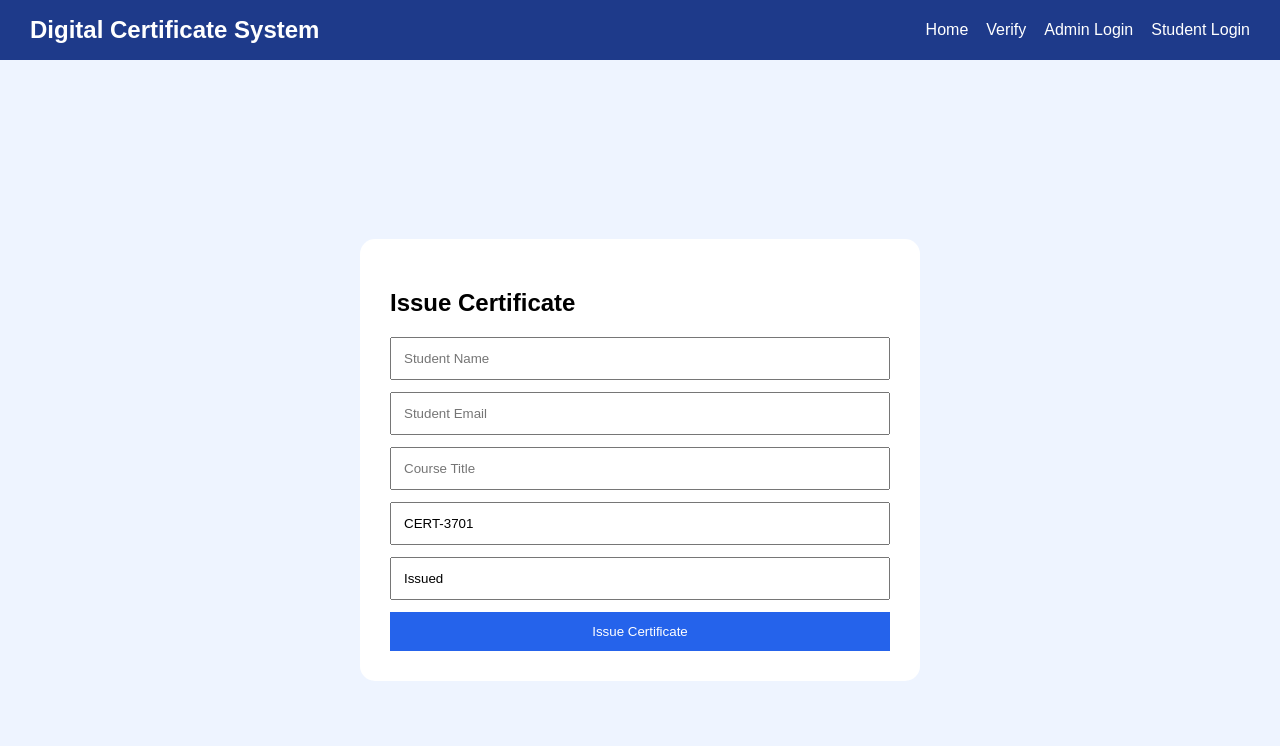
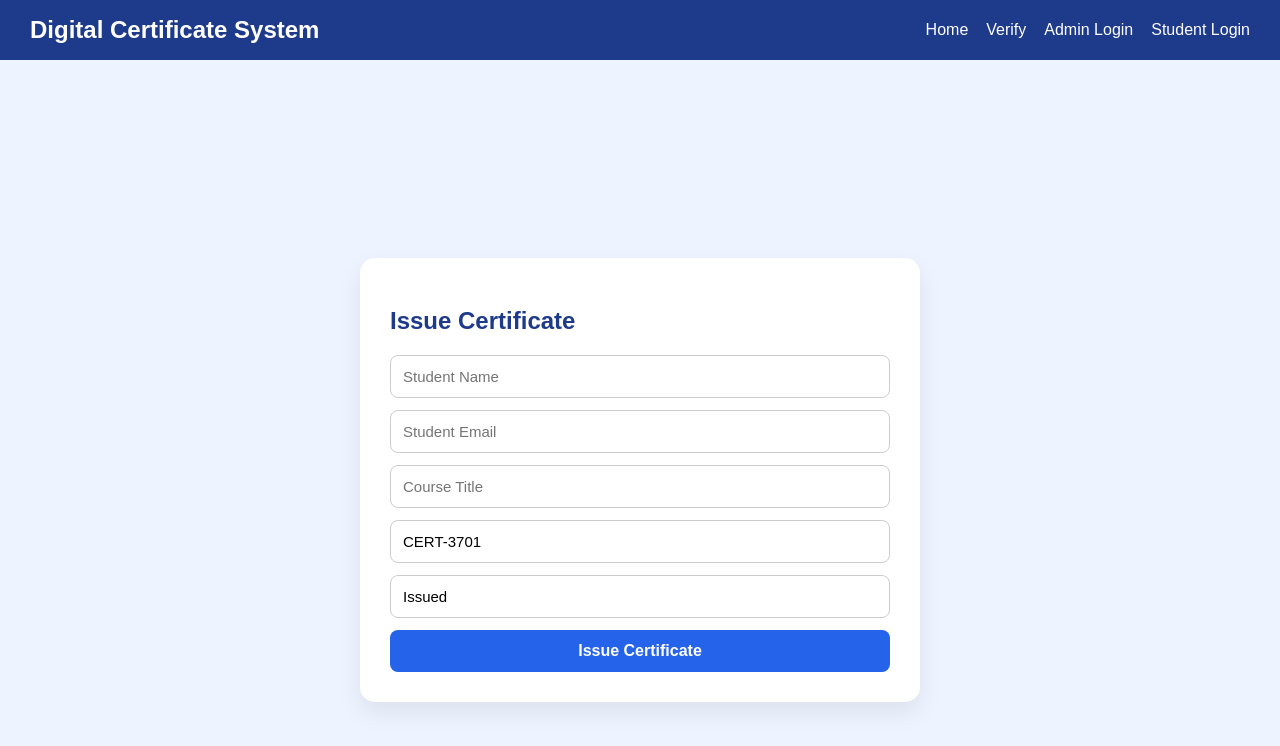
Before and after one commit to pravallikakonada/digital-certificate-issue, a React (Vite) app: page /issue in a window 1280 px wide. Shown: the top 746 px of the page. Built offline with nearby package versions, Linux system fonts and the light colour scheme; sample sign-in values are in the browser's storage.

Commit message:
show real certificate issue error

```diff
--- a/src/pages/IssueCertificate.jsx
+++ b/src/pages/IssueCertificate.jsx
@@ -14,10 +14,14 @@ const IssueCertificate = () => {
   const [status, setStatus] = useState("Issued");
   const [loading, setLoading] = useState(false);
 
+  const generateNewCertificateId = () => {
+    return "CERT-" + Math.floor(1000 + Math.random() * 9000);
+  };
+
   const handleSubmit = async (e) => {
     e.preventDefault();
 
-    if (!studentName || !studentEmail || !courseTitle) {
+    if (!studentName.trim() || !studentEmail.trim() || !courseTitle.trim()) {
       alert("All fields fill cheyyi");
       return;
     }
@@ -25,26 +29,42 @@ const IssueCertificate = () => {
     try {
       setLoading(true);
 
-      const response = await axios.post(API, {
-        student_name: studentName,
-        student_email: studentEmail,
-        course_title: courseTitle,
-        certificate_id: certificateId,
-        status: status,
-      });
+      const response = await axios.post(
+        API,
+        {
+          student_name: studentName.trim(),
+          student_email: studentEmail.trim(),
+          course_title: courseTitle.trim(),
+          certificate_id: certificateId,
+          status: status,
+        },
+        {
+          timeout: 120000,
+        }
+      );
 
-      console.log(response.data);
-      alert("Certificate issued and mail sent successfully ✅");
+      console.log("Issue certificate response:", response.data);
+
+      if (response?.data?.message) {
+        alert(`${response.data.message} ✅`);
+      } else {
+        alert("Certificate issued and mail sent successfully ✅");
+      }
 
       setStudentName("");
       setStudentEmail("");
       setCourseTitle("");
-      setCertificateId("CERT-" + Math.floor(1000 + Math.random() * 9000));
+      setCertificateId(generateNewCertificateId());
       setStatus("Issued");
     } catch (error) {
       console.error("Issue certificate error:", error?.response?.data || error);
-      if (error?.response?.data?.error) {
+
+      if (error.code === "ECONNABORTED") {
+        alert("Server response late avthundi / timeout ❌");
+      } else if (error?.response?.data?.error) {
         alert(error.response.data.error);
+      } else if (error?.response?.data?.message) {
+        alert(error.response.data.message);
       } else {
         alert("Certificate issue avvaledu ❌");
       }
@@ -59,7 +79,7 @@ const IssueCertificate = () => {
 
       <div style={container}>
         <div style={card}>
-          <h2>Issue Certificate</h2>
+          <h2 style={title}>Issue Certificate</h2>
 
           <form onSubmit={handleSubmit}>
             <input
@@ -116,13 +136,21 @@ const container = {
   display: "flex",
   justifyContent: "center",
   alignItems: "center",
+  padding: "20px",
 };
 
 const card = {
-  width: "500px",
+  width: "100%",
+  maxWidth: "500px",
   background: "#fff",
   padding: "30px",
   borderRadius: "15px",
+  boxShadow: "0 10px 25px rgba(0,0,0,0.08)",
+};
+
+const title = {
+  marginBottom: "20px",
+  color: "#1e3a8a",
 };
 
 const input = {
@@ -130,6 +158,9 @@ const input = {
   padding: "12px",
   marginBottom: "12px",
   boxSizing: "border-box",
+  border: "1px solid #ccc",
+  borderRadius: "8px",
+  fontSize: "15px",
 };
 
 const btn = {
@@ -138,7 +169,10 @@ const btn = {
   background: "#2563eb",
   color: "white",
   border: "none",
+  borderRadius: "8px",
   cursor: "pointer",
+  fontSize: "16px",
+  fontWeight: "600",
 };
 
 export default IssueCertificate;
```
